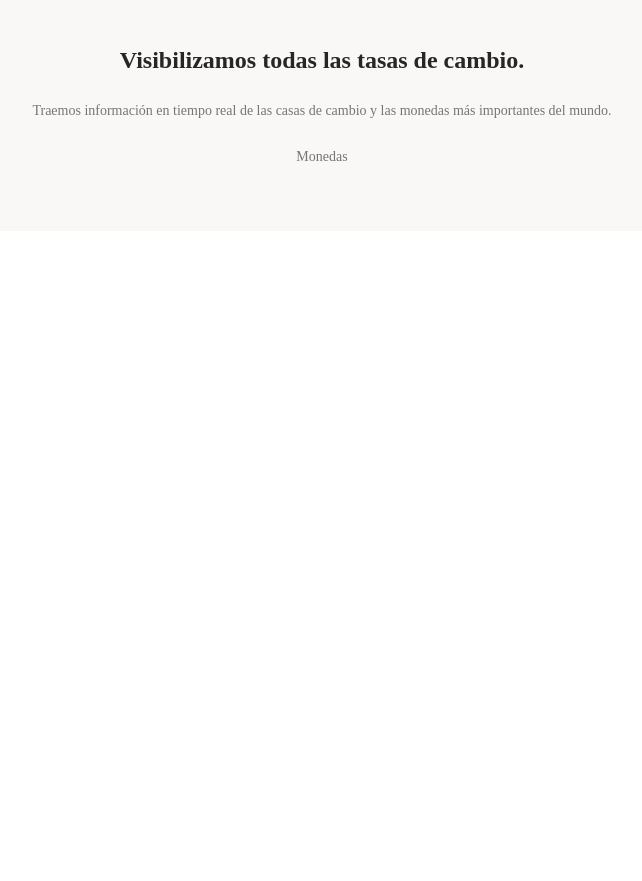
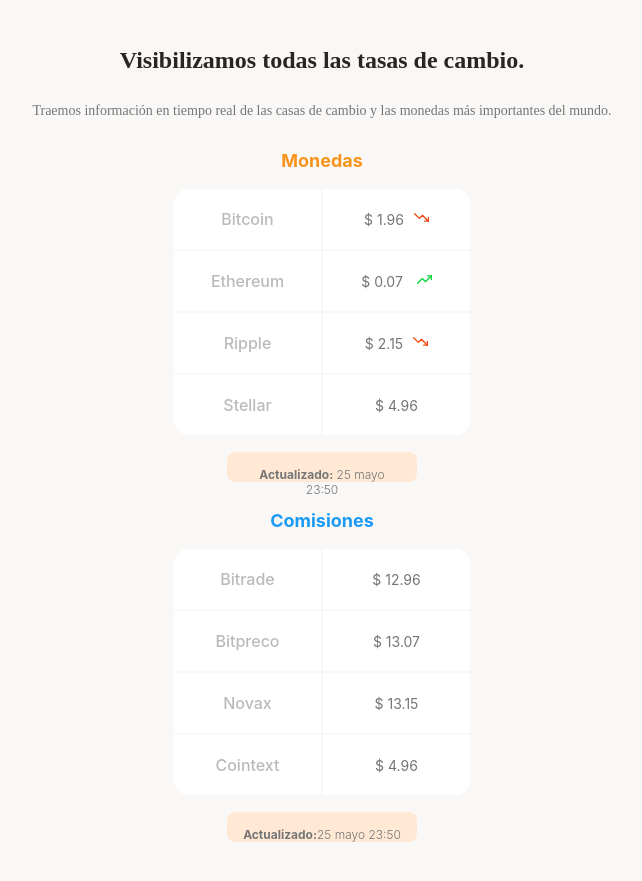
Before and after one commit to EstebanPz-97/Mobile_first, a plain HTML site: page index.html in a window 1280 px wide. Shown: the part 617-1498 px from the top of the page, without its empty margins (318-960 px from the left). Before the commit the page ends 848 px from the top, so only its background shows below. Drawn offline with Linux system fonts and the light colour scheme.

Commit message:
seccion main terminada

```diff
--- a/index.html
+++ b/index.html
@@ -18,24 +18,59 @@
             <p>Traemos información en tiempo real de las casas de cambio y las monedas más importantes del mundo.</p>
         </div>
         <section class="main-tables-container">
-        <div>
-            <p>Monedas</p>
+        <div class="main-currency-table">
+            <p class="currency-table--title">Monedas</p>
+            <div class="currency-table--container">
+                <table>
+                    <tr>
+                        <td class="table__top-left">Bitcoin </td>
+                        <td class="table__top-right table__right">$ 1.96<span class="down"></span></td>
+                    </tr>
+                    <tr>
+                        <td>Ethereum</td>
+                        <td class="table__right">$ 0.07 <span class="up"></span></td>
+                    </tr>
+                    <tr>
+                        <td>Ripple</td>
+                        <td class="table__right">$ 2.15<span class="down"></span></td>
+                    </tr>
+                    <tr>
+                        <td class="table__bottom-left">Stellar</td>
+                        <td class="table__bottom-right table__right">$ 4.96</td>
+                    </tr>
+                </table>
+            </div>
+            <div class="currency-table--date">
+                <p><b> Actualizado:</b> 25 mayo 23:50</p>
+            </div>
         </div>
-        <div>
-            <table>
-                <tr>
-                    <td></td>
-                    <td></td>
-                    <td></td>
-                    <td></td>
-                </tr>
-                <tr>
-                    <td></td>
-                    <td></td>
-                    <td></td>
-                    <td></td>
-                </tr>
-            </table>
+      </section>
+      <section class="main-tables-container">
+        <div class="main-currency-table">
+            <p class="currency-table--title2">Comisiones</p>
+            <div class="currency-table--container">
+                <table>
+                    <tr>
+                        <td class="table__top-left">Bitrade </td>
+                        <td class="table__top-right table__right">$ 12.96</td>
+                    </tr>
+                    <tr>
+                        <td>Bitpreco</td>
+                        <td class="table__right">$ 13.07 </td>
+                    </tr>
+                    <tr>
+                        <td>Novax</td>
+                        <td class="table__right">$ 13.15</td>
+                    </tr>
+                    <tr>
+                        <td class="table__bottom-left">Cointext</td>
+                        <td class="table__bottom-right table__right">$ 4.96</td>
+                    </tr>
+                </table>
+            </div>
+            <div class="currency-table--date">
+                <p><b> Actualizado:</b>25 mayo 23:50</p>
+            </div>
         </div>
       </section>
         </section>
--- a/styles.css
+++ b/styles.css
@@ -124,3 +124,97 @@ main{
     line-height: 1.6rem;
     color: #757575;
 }
+.main-currency-table{
+    width: 70%;
+    min-width: 235px;
+    max-width: 500px;
+    height: 360px;
+    margin: 0 auto;
+    font-family: "Inter", sans-serif;
+}
+.main-currency-table .currency-table--title{
+    margin-bottom: 15px;
+    font-size: 1.8rem;
+    font-weight: bold;
+    line-height: 2.3rem;
+    color:var(--bitcoin-orange);
+}
+.main-currency-table .currency-table--title2{
+    margin-bottom: 15px;
+    font-size: 1.8rem;
+    font-weight: bold;
+    line-height: 2.3rem;
+    color:var(--secondary-blue);
+}
+.currency-table--container{
+    width: 90%;
+    min-width: 230px;
+    max-width: 300px;
+    height: 250px;
+    margin:0 auto;
+}
+.currency-table--container table{
+    width: 100%;
+    height: 100%;
+}
+.currency-table--container td{
+    width: 50%;
+    font-size: 1.6rem;
+    font-weight: 500;
+    line-height: 1.9rem;
+    color:var(--grey);
+    background-color: var(--just-white);
+}
+.currency-table--container .table__top-left{
+    border-radius: 15px 0 0 0;
+}
+.currency-table--container .table__top-right{
+    border-radius: 0 15px 0 0;
+}
+.currency-table--container .table__bottom-left{
+    border-radius: 0 0 0 15px;
+}
+.currency-table--container .table__bottom-right{
+    border-radius: 0 0 15px 0;
+}
+.currency-table--container .table__right{
+    font-size: 1.4rem;
+    font-weight: normal;
+    line-height: 1.7rem;
+    color:#757575;
+}
+.currency-table--container .down{
+    display: inline-block;
+    width: 15px;
+    height: 15px;
+    margin-left: 10px;
+    background-image: url('./assets/icons/trending-down.svg');
+    background-size: cover;
+    background-position: center;
+    background-repeat: no-repeat;
+}
+.currency-table--container .up{
+    display: inline-block;
+    width: 15px;
+    height: 15px;
+    margin-left: 10px;
+    background-image: url('./assets/icons/trending-up.svg');
+    background-size: cover;
+    background-position: center;
+    background-repeat: no-repeat;
+}
+.currency-table--date{
+    width: 190px;
+    height: 30px;
+    margin: 0 auto;
+    margin-top: 15px;
+    padding: 8px;
+    background-color: var(--soft-orange);
+    border-radius: 8px;
+}
+.currency-table--date p{
+    margin: 7px;
+    font-weight: 300;
+    font-size: 1.2rem;
+    line-height: 1.5rem;
+}
```
